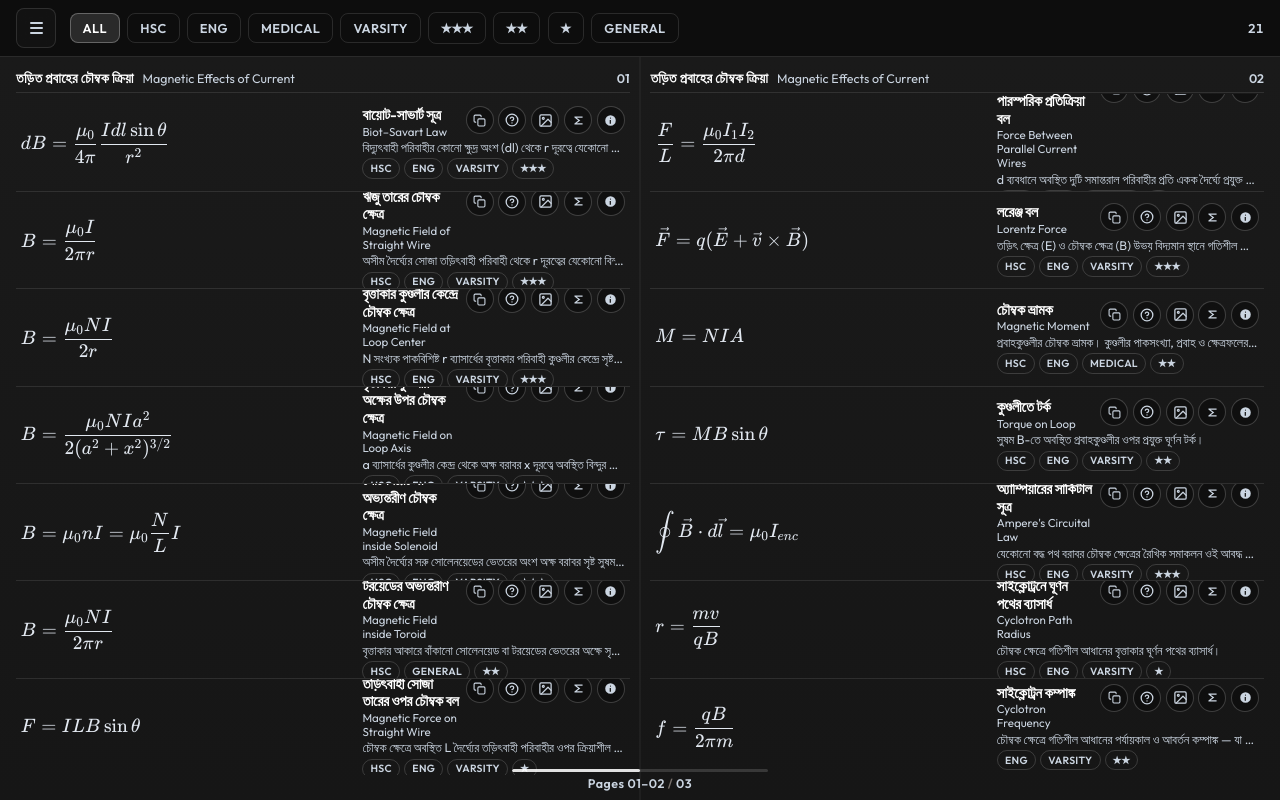
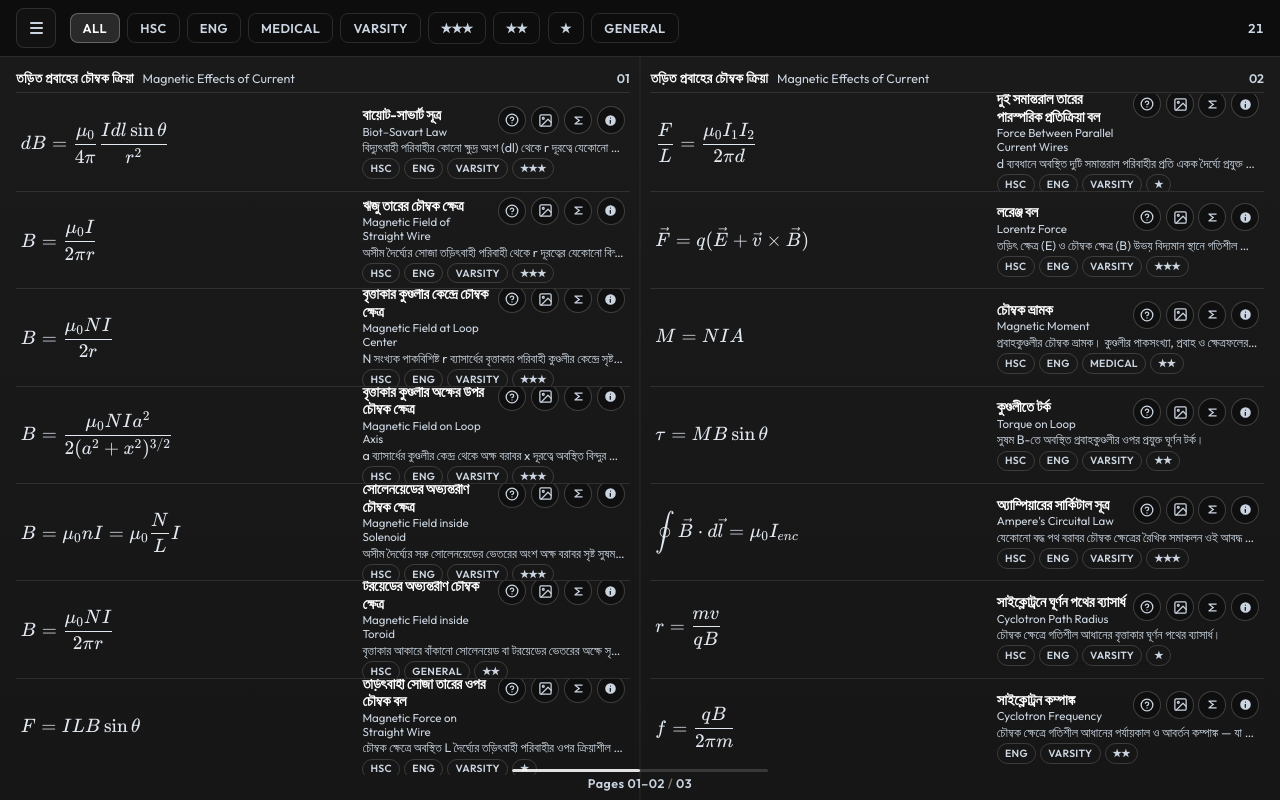
Before and after one commit to sadafbabu/Formulas, a React (Vite) app: page / in a window 1280 px wide. Built offline with nearby package versions, Linux system fonts and the light colour scheme.

Commit message:
Remove Copy LaTeX code button as requested

```diff
--- a/src/components/CopyLatexBtn.tsx
+++ /dev/null
@@ -1,39 +0,0 @@
-import { useState } from 'react'
-
-interface CopyLatexBtnProps {
-  latex: string
-}
-
-export function CopyLatexBtn({ latex }: CopyLatexBtnProps) {
-  const [copied, setCopied] = useState(false)
-
-  const handleCopy = (e: React.MouseEvent) => {
-    e.stopPropagation()
-    navigator.clipboard.writeText(latex)
-    setCopied(true)
-    setTimeout(() => setCopied(false), 1800)
-  }
-
-  return (
-    <div className="hint-wrap">
-      <button
-        type="button"
-        className={`hint-btn${copied ? ' is-copied' : ''}`}
-        aria-label="Copy LaTeX code"
-        title={copied ? 'কপি হয়েছে!' : 'LaTeX কোড কপি করুন'}
-        onClick={handleCopy}
-      >
-        {copied ? (
-          <svg viewBox="0 0 24 24" width="13" height="13" fill="none" stroke="#22c55e" strokeWidth="2.5" strokeLinecap="round">
-            <polyline points="20 6 9 17 4 12" />
-          </svg>
-        ) : (
-          <svg viewBox="0 0 24 24" width="13" height="13" fill="none" stroke="currentColor" strokeWidth="2" strokeLinecap="round" strokeLinejoin="round">
-            <rect x="9" y="9" width="13" height="13" rx="2" ry="2" />
-            <path d="M5 15H4a2 2 0 0 1-2-2V4a2 2 0 0 1 2-2h9a2 2 0 0 1 2 2v1" />
-          </svg>
-        )}
-      </button>
-    </div>
-  )
-}
--- a/src/components/FormulaBlock.tsx
+++ b/src/components/FormulaBlock.tsx
@@ -1,5 +1,4 @@
 import type { Formula, TagId } from '../data/types'
-import { CopyLatexBtn } from './CopyLatexBtn'
 import { DeriveHint } from './DeriveHint'
 import { DiagramHint } from './DiagramHint'
 import { Katex } from './Katex'
@@ -46,7 +45,6 @@ export function FormulaBlock({
               <span className="formula-title-en">{formula.title}</span>
             </h2>
             <div className="formula-actions">
-              <CopyLatexBtn latex={formula.latex} />
               <QuestionHint formula={formula} />
               <DiagramHint formulaId={formula.id} titleBn={formula.titleBn} />
               <SymbolHint formula={formula} />
```
